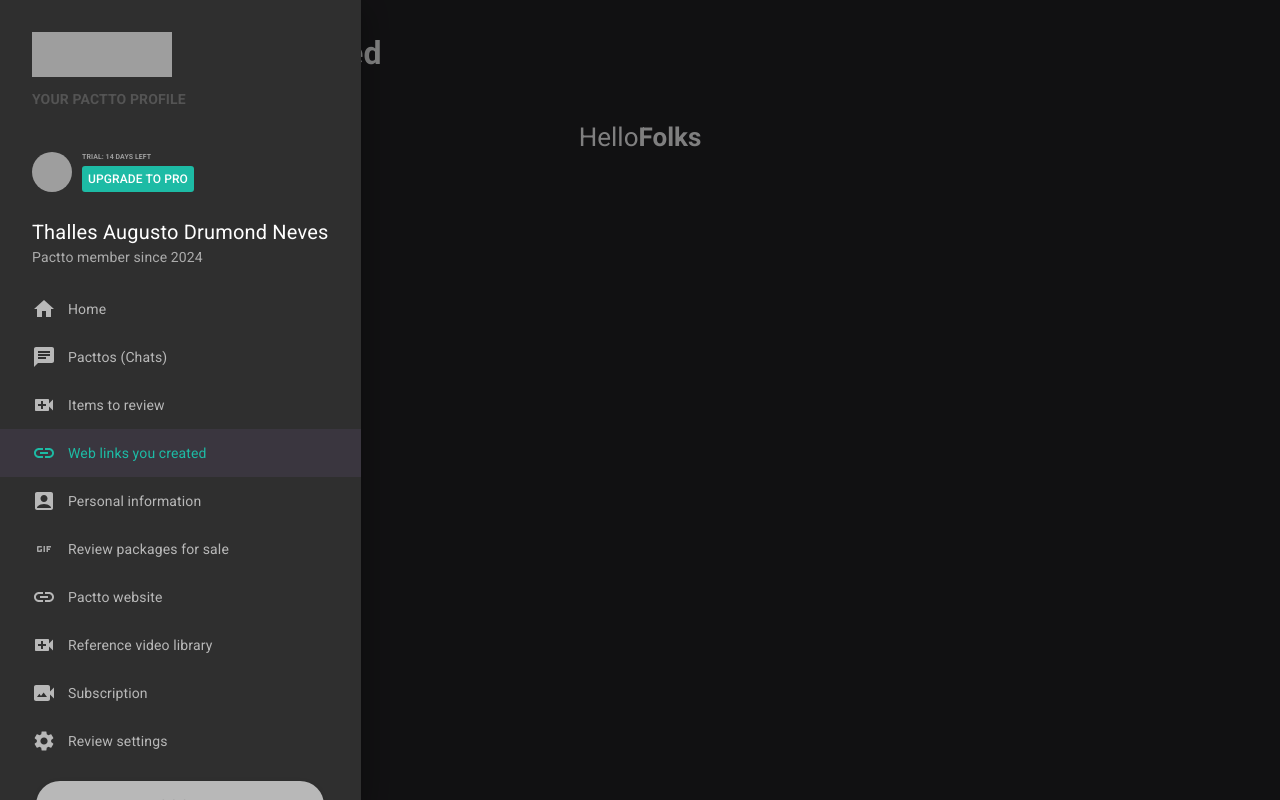
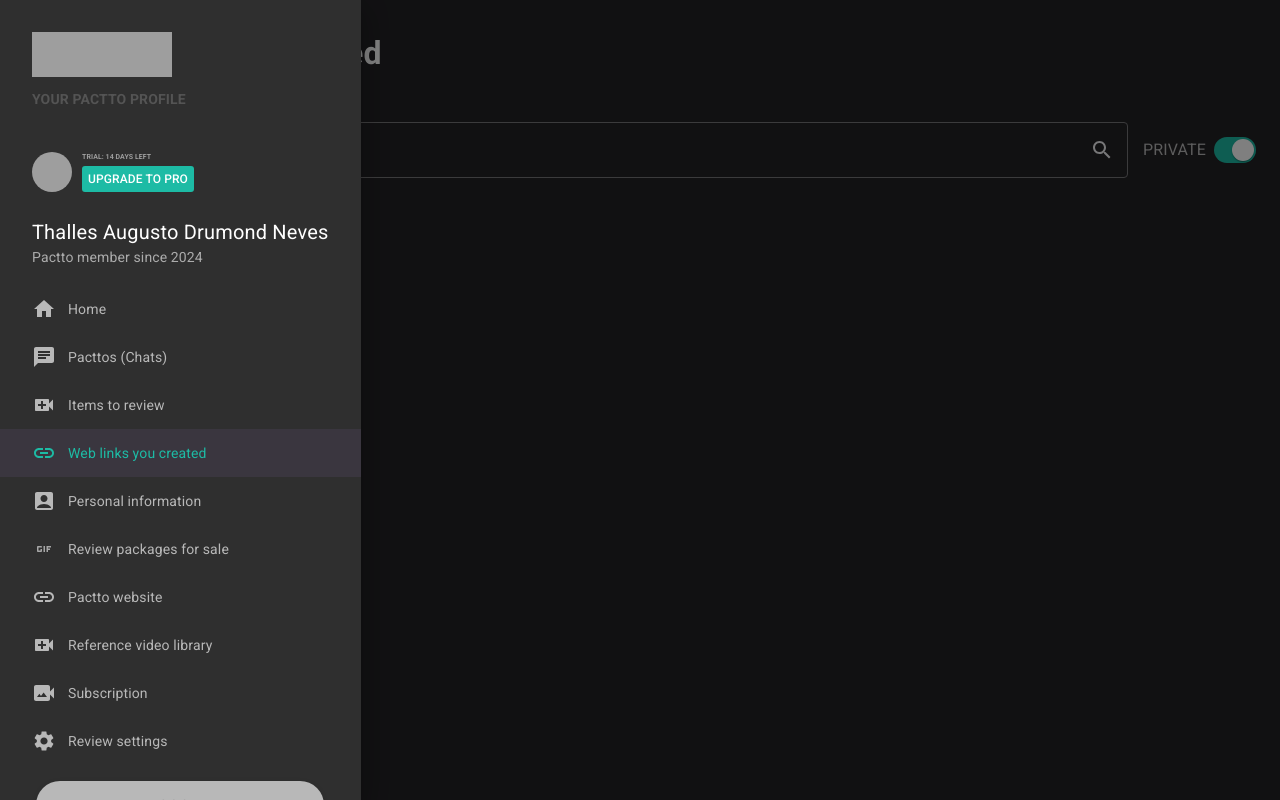
Before and after one commit to Thalles1946/pactto-dashboard, a React (Create React App) app: page /shared-links in a window 1280 px wide. Built offline with nearby package versions, Linux system fonts and the light colour scheme; grey boxes are pictures that could not be loaded.

Commit message:
Feat : Criação do conteudo da pagina web links

```diff
--- a/src/Pages/Chats/index.js
+++ b/src/Pages/Chats/index.js
@@ -1,6 +1,6 @@
-import { Button, InputAdornment, TextField, Typography } from "@mui/material";
+import { InputAdornment, TextField } from "@mui/material";
 import "./index.css";
-import { Add, Search } from "@mui/icons-material";
+import { Search } from "@mui/icons-material";
 
 export default function Chats() {
   return (
--- a/src/Pages/Home/index.js
+++ b/src/Pages/Home/index.js
@@ -44,7 +44,6 @@
           sx={{
             display: "flex",
             width: "20%",
-            height: "20%",
             height: "48px",
             borderRadius: "40px",
             color: "#232225",
--- a/src/Pages/Review/index.css
+++ b/src/Pages/Review/index.css
@@ -0,0 +1,9 @@
+.page-content {
+  width: 100%;
+  display: flex;
+}
+
+.textfield-search {
+  margin-left: "26px";
+  padding-right: "26px";
+}
--- a/src/Pages/Review/index.js
+++ b/src/Pages/Review/index.js
@@ -1,7 +1,44 @@
+import { InputAdornment, TextField } from "@mui/material";
+import "./index.css";
+import { Search } from "@mui/icons-material";
 export default function Review() {
   return (
-    <div>
-      Hello<strong>Folks</strong>
-    </div>
+    <>
+      <div className="page-content">
+        <TextField
+          sx={{
+            marginLeft: "26px",
+            paddingRight: "26px",
+            "& .MuiOutlinedInput-root": {
+              color: "#a7a7a8",
+              "& fieldset": {
+                borderColor: "#777678",
+              },
+              "&:hover fieldset": {
+                borderColor: "#e2e2e3",
+              },
+              "&:focus fieldset": {
+                borderColor: "#1bac98",
+              },
+            },
+          }}
+          InputProps={{
+            endAdornment: (
+              <InputAdornment color="#efeff0" position="end">
+                <Search sx={{ color: "#efeff0" }} />
+              </InputAdornment>
+            ),
+          }}
+          inputProps={{
+            style: {
+              color: "#efeff0",
+            },
+          }}
+          placeholder="Search"
+          variant="outlined"
+          fullWidth
+        />
+      </div>
+    </>
   );
 }
--- a/src/Pages/Web_Links/index.js
+++ b/src/Pages/Web_Links/index.js
@@ -1,7 +1,116 @@
+import {
+  FormControlLabel,
+  InputAdornment,
+  styled,
+  Switch,
+  TextField,
+  Typography,
+} from "@mui/material";
+import "./index.css";
+import { Search } from "@mui/icons-material";
+
 export default function WebLinks() {
+  const IOSSwitch = styled((props) => (
+    <Switch
+      focusVisibleClassName=".Mui-focusVisible"
+      disableRipple
+      {...props}
+    />
+  ))(({ theme }) => ({
+    width: 42,
+    height: 26,
+    padding: 0,
+    "& .MuiSwitch-switchBase": {
+      padding: 0,
+      margin: 2,
+      transitionDuration: "300ms",
+      "&.Mui-checked": {
+        transform: "translateX(16px)",
+        color: "#fff",
+        "& + .MuiSwitch-track": {
+          backgroundColor: "#1dbba5",
+          opacity: 1,
+          border: 0,
+        },
+        "&.Mui-disabled + .MuiSwitch-track": {
+          opacity: 0.5,
+        },
+      },
+      "&.Mui-focusVisible .MuiSwitch-thumb": {
+        color: "#33cf4d",
+        border: "6px solid #fff",
+      },
+      "&.Mui-disabled .MuiSwitch-thumb": {
+        color:
+          theme.palette.mode === "light"
+            ? theme.palette.grey[100]
+            : theme.palette.grey[600],
+      },
+      "&.Mui-disabled + .MuiSwitch-track": {
+        opacity: 0.7,
+      },
+    },
+    "& .MuiSwitch-thumb": {
+      boxSizing: "border-box",
+      width: 22,
+      height: 22,
+    },
+    "& .MuiSwitch-track": {
+      borderRadius: 26 / 2,
+      backgroundColor: "#6b6871",
+      opacity: 1,
+      transition: theme.transitions.create(["background-color"], {
+        duration: 500,
+      }),
+    },
+  }));
+
   return (
-    <div>
-      Hello<strong>Folks</strong>
-    </div>
+    <>
+      <div className="page-content">
+        <TextField
+          sx={{
+            marginLeft: "26px",
+            paddingRight: "26px",
+            "& .MuiOutlinedInput-root": {
+              color: "#a7a7a8",
+              "& fieldset": {
+                borderColor: "#777678",
+              },
+              "&:hover fieldset": {
+                borderColor: "#e2e2e3",
+              },
+              "&:focus fieldset": {
+                borderColor: "#1bac98",
+              },
+            },
+          }}
+          InputProps={{
+            endAdornment: (
+              <InputAdornment color="#efeff0" position="end">
+                <Search sx={{ color: "#efeff0" }} />
+              </InputAdornment>
+            ),
+          }}
+          inputProps={{
+            style: {
+              color: "#efeff0",
+            },
+          }}
+          placeholder="Search"
+          variant="outlined"
+          fullWidth
+        />
+
+        <FormControlLabel
+          control={
+            <>
+              <Typography color="#b8b8b8">PRIVATE</Typography>
+              <IOSSwitch sx={{ m: 1 }} defaultChecked />
+            </>
+          }
+        />
+      </div>
+    </>
   );
 }
--- a/src/routes.js
+++ b/src/routes.js
@@ -22,46 +22,16 @@
       <Header changeDrawerState={setOpenDrawer} />
       <Routes>
         <Route path="/" element={<Navigate to="/home" />} />
-        <Route
-          path="/home"
-          element={<Home drawerController={setOpenDrawer} />}
-        />
-        <Route
-          path="/pacttos"
-          element={<Chats drawerController={setOpenDrawer} />}
-        />
-        <Route
-          path="/videos-to-review"
-          element={<Review drawerController={setOpenDrawer} />}
-        />
-        <Route
-          path="/shared-links"
-          element={<WebLinks drawerController={setOpenDrawer} />}
-        />
-        <Route
-          path="/personal-info"
-          element={<Personal drawerController={setOpenDrawer} />}
-        />
-        <Route
-          path="/packages"
-          element={<Library drawerController={setOpenDrawer} />}
-        />
-        <Route
-          path="/profile"
-          element={<Personal drawerController={setOpenDrawer} />}
-        />
-        <Route
-          path="/library"
-          element={<Library drawerController={setOpenDrawer} />}
-        />
-        <Route
-          path="/subscription"
-          element={<Subscription drawerController={setOpenDrawer} />}
-        />
-        <Route
-          path="/review-settings"
-          element={<Settings drawerController={setOpenDrawer} />}
-        />
+        <Route path="/home" element={<Home />} />
+        <Route path="/pacttos" element={<Chats />} />
+        <Route path="/videos-to-review" element={<Review />} />
+        <Route path="/shared-links" element={<WebLinks />} />
+        <Route path="/personal-info" element={<Personal />} />
+        <Route path="/packages" element={<Library />} />
+        <Route path="/profile" element={<Personal />} />
+        <Route path="/library" element={<Library />} />
+        <Route path="/subscription" element={<Subscription />} />
+        <Route path="/review-settings" element={<Settings />} />
       </Routes>
     </>
   );
```
